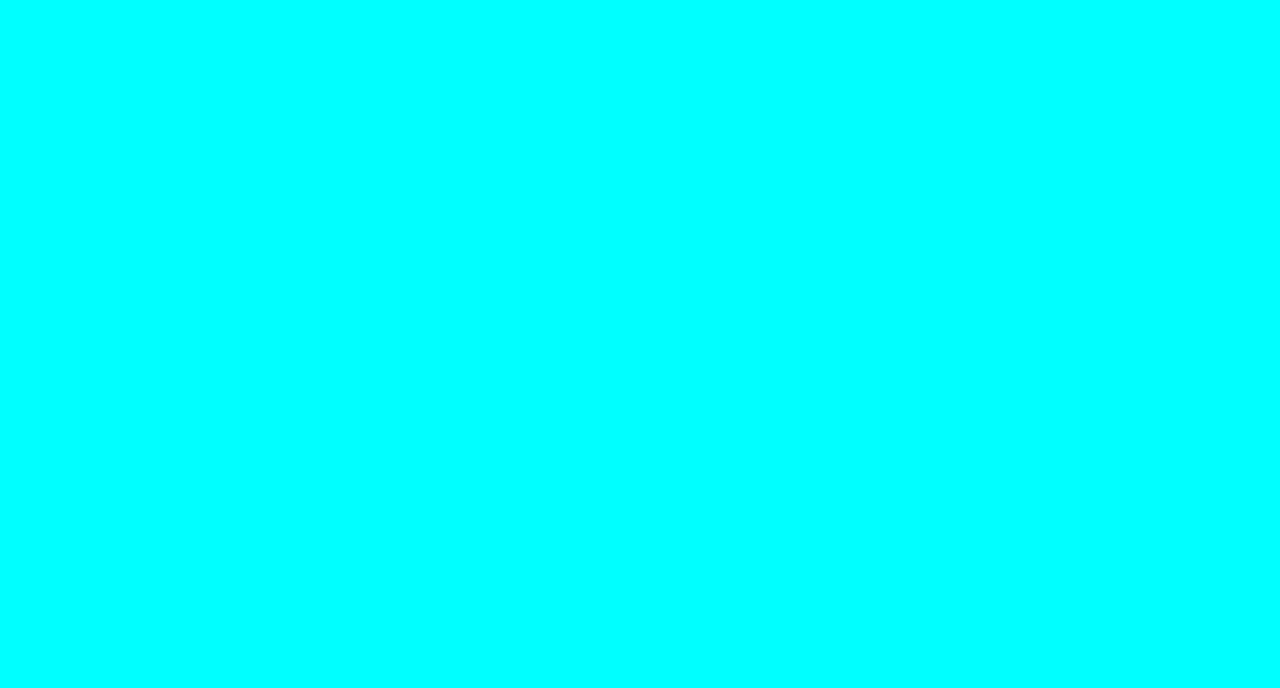
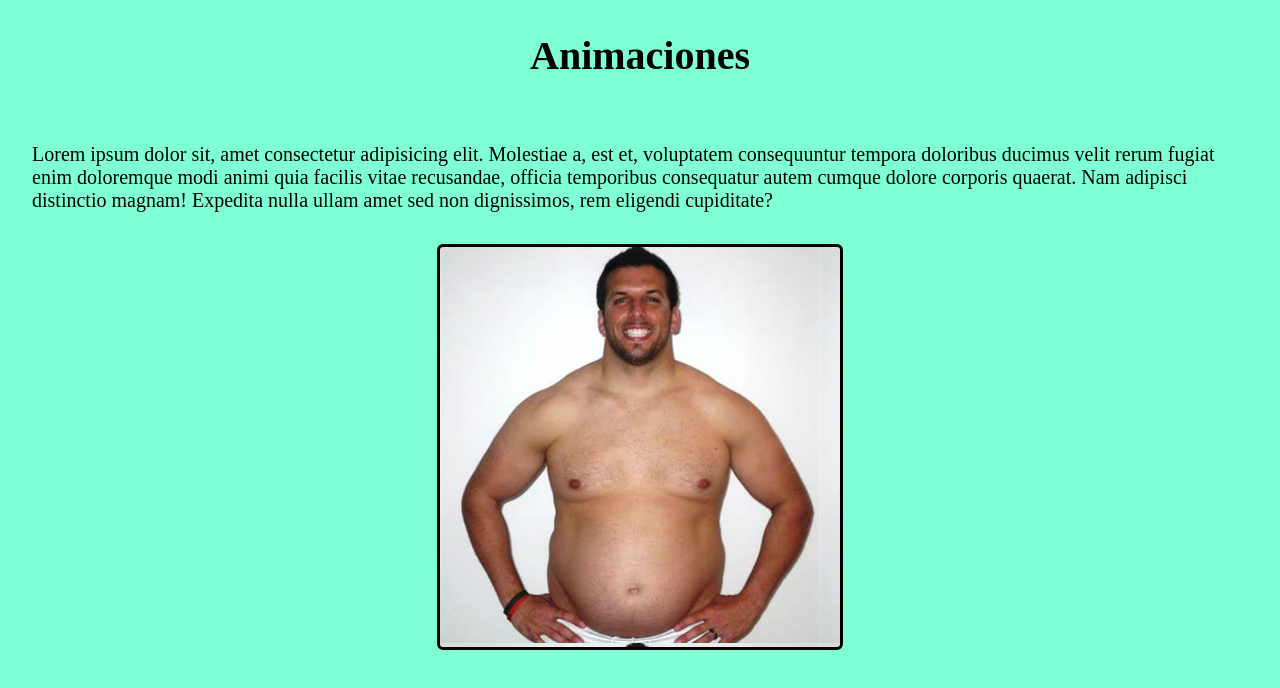
Before and after one commit to leojuarez88/Desafio-Entrega-Github, a plain HTML site: page index.html in a window 1280 px wide. Drawn offline with Linux system fonts and the light colour scheme; files that its build step writes are made by us from their sources.

Commit message:
Tercer commit, finalizacion de css

```diff
--- a/css/estilo.css
+++ b/css/estilo.css
@@ -3,20 +3,38 @@
     padding: 0;
 }
 
-body {
-    background-color: aqua;
+.body {
+    background-color: aquamarine;
 }
 
 /* Estilo a la imagen animada */
 
+.inicioH1 {
+    font-size:40px;
+    margin: 1rem;
+    padding: 1rem;
+}
+
+.inicioParrafo {
+    font-size:20px;
+    margin: 1rem;
+    padding: 1rem;
+}
+
+.inicioAnimacion{
+    display: flex;
+    justify-content: space-between;
+    align-items: center;
+    flex-direction: column;
+}
+
 .imagenAnimada {
-    height: 300px;
-    width: 300px;
+    height: 400px;
+    width: 400px;
     border: 3px solid black;
-    justify-items: center;
-    align-items: center;
     background-image: url(../imagenes/Hombre\ gordo.png);
-    transition: all 5s;
+    transition: all 4s;
+    border-radius: 6px;
 }
 
 .imagenAnimada:hover{
--- a/index.html
+++ b/index.html
@@ -6,9 +6,20 @@
     <meta name="viewport" content="width=device-width, initial-scale=1.0" />
     <title>Entrega Github</title>
     <!-- CSS -->
-    <link rel="stylesheet" href="estilo.css" />
+    <link rel="stylesheet" href="css/estilo.css" />
   </head>
-  <body>
-    <section class="ImagenAnimada"></section>
+  <body class="body">
+    <section class="inicioAnimacion">
+      <h1 class="inicioH1">Animaciones</h1>
+      <p class="inicioParrafo">
+        Lorem ipsum dolor sit, amet consectetur adipisicing elit. Molestiae a,
+        est et, voluptatem consequuntur tempora doloribus ducimus velit rerum
+        fugiat enim doloremque modi animi quia facilis vitae recusandae, officia
+        temporibus consequatur autem cumque dolore corporis quaerat. Nam
+        adipisci distinctio magnam! Expedita nulla ullam amet sed non
+        dignissimos, rem eligendi cupiditate?
+      </p>
+      <div class="imagenAnimada"></div>
+    </section>
   </body>
 </html>
```
